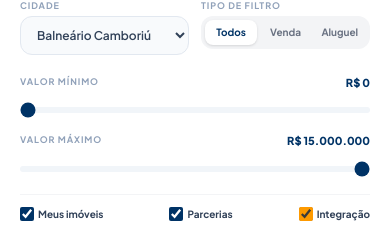
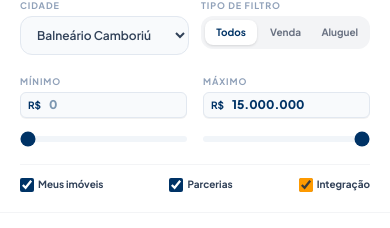
Before and after one commit to afreccia-pixel/ImobiShare, a React (Vite) app: page / in a window 390 px wide. Both pictures are taken after typing "name@example.com", "Sample123" into the empty fields and a click on the button "ENTRAR COM E-MAIL". Shown: the part 543-771 px from the top of the page. Built offline with nearby package versions, Linux system fonts and the light colour scheme.

Commit message:
feat(ui): improve price input UX and fix map styles
Switch price fields to masked text inputs for better formatting and mobile support. Also, correct invalid class syntax in MapView.

```diff
--- a/src/App.tsx
+++ b/src/App.tsx
@@ -779,13 +779,28 @@ Toque abaixo para ver fotos e todos os detalhes:
                       </div>
                     </div>
 
-                    {/* Valor Slider range */}
-                    <div className="space-y-3.5 pt-1">
+                    {/* Valor Slider range - Side by Side */}
+                    <div className="grid grid-cols-2 gap-4 pt-1">
                       {/* Valor Mínimo */}
-                      <div className="space-y-1">
-                        <div className="flex justify-between text-[11px]">
-                          <span className="font-bold text-slate-400 uppercase tracking-widest text-[9px]">Valor Mínimo</span>
-                          <span className="text-[#003366] font-extrabold">{formatPriceBRL(filterValorMin)}</span>
+                      <div className="space-y-1.5">
+                        <div className="flex flex-col gap-1">
+                          <span className="font-bold text-slate-400 uppercase tracking-widest text-[9px]">Mínimo</span>
+                          <div className="relative flex items-center">
+                            <span className="absolute left-2 text-[10px] sm:text-xs font-bold text-[#003366] pointer-events-none">R$</span>
+                            <input
+                              type="text"
+                              inputMode="numeric"
+                              value={filterValorMin === 0 ? '' : new Intl.NumberFormat('pt-BR', { maximumFractionDigits: 0 }).format(filterValorMin)}
+                              onChange={(e) => {
+                                const rawValue = e.target.value;
+                                const cleanValue = rawValue.replace(/\D/g, '');
+                                const valNum = cleanValue === '' ? 0 : Number(cleanValue);
+                                setFilterValorMin(valNum);
+                              }}
+                              placeholder="0"
+                              className="w-full text-xs font-extrabold text-[#003366] pl-7 pr-1.5 py-1 bg-slate-50 border border-slate-200 rounded-md focus:outline-hidden focus:border-[#003366] shadow-2xs"
+                            />
+                          </div>
                         </div>
                         <input
                           type="range"
@@ -799,10 +814,25 @@ Toque abaixo para ver fotos e todos os detalhes:
                       </div>
 
                       {/* Valor Máximo */}
-                      <div className="space-y-1">
-                        <div className="flex justify-between text-[11px]">
-                          <span className="font-bold text-slate-400 uppercase tracking-widest text-[9px]">Valor Máximo</span>
-                          <span className="text-[#003366] font-extrabold">{formatPriceBRL(filterValorMax)}</span>
+                      <div className="space-y-1.5">
+                        <div className="flex flex-col gap-1">
+                          <span className="font-bold text-slate-400 uppercase tracking-widest text-[9px]">Máximo</span>
+                          <div className="relative flex items-center">
+                            <span className="absolute left-2 text-[10px] sm:text-xs font-bold text-[#003366] pointer-events-none">R$</span>
+                            <input
+                              type="text"
+                              inputMode="numeric"
+                              value={filterValorMax === 0 ? '' : new Intl.NumberFormat('pt-BR', { maximumFractionDigits: 0 }).format(filterValorMax)}
+                              onChange={(e) => {
+                                const rawValue = e.target.value;
+                                const cleanValue = rawValue.replace(/\D/g, '');
+                                const valNum = cleanValue === '' ? 0 : Number(cleanValue);
+                                setFilterValorMax(valNum);
+                              }}
+                              placeholder="15.000.000"
+                              className="w-full text-xs font-extrabold text-[#003366] pl-7 pr-1.5 py-1 bg-slate-50 border border-slate-200 rounded-md focus:outline-hidden focus:border-[#003366] shadow-2xs"
+                            />
+                          </div>
                         </div>
                         <input
                           type="range"
--- a/src/components/MapView.tsx
+++ b/src/components/MapView.tsx
@@ -259,8 +259,8 @@ export function MapView({ imoveis, selectedIds, onSelectToggle, onViewDetails }:
       />
       {/* Mini Helper Overlay */}
       <div className="absolute bottom-2 left-2 bg-slate-900/90 backdrop-blur-xs text-white text-[9px] font-bold px-2 py-1 rounded-md z-10 shadow-xs flex items-center gap-2">
-        <span class="flex items-center gap-1"><span class="w-2 h-2 rounded-full bg-[#003366]" /> Rede</span>
-        <span class="flex items-center gap-1"><span class="w-2 h-2 rounded-full bg-amber-500" /> Integração</span>
+        <span className="flex items-center gap-1"><span className="w-2 h-2 rounded-full bg-[#003366]" /> Rede</span>
+        <span className="flex items-center gap-1"><span className="w-2 h-2 rounded-full bg-amber-500" /> Integração</span>
       </div>
     </div>
   );
--- a/src/components/PropertyForm.tsx
+++ b/src/components/PropertyForm.tsx
@@ -15,7 +15,7 @@ interface PropertyFormProps {
   onCancel: () => void;
 }
 
-// Preset luxury images for quick assignment
+  // Preset luxury images for quick assignment
 const PRESET_GALLERY = [
   'https://images.unsplash.com/photo-1545324418-cc1a3fa10c00?w=600&auto=format&fit=crop&q=80',
   'https://images.unsplash.com/photo-1512917774080-9991f1c4c750?w=600&auto=format&fit=crop&q=80',
@@ -24,6 +24,14 @@ const PRESET_GALLERY = [
   'https://images.unsplash.com/photo-1502672260266-1c1ef2d93688?w=600&auto=format&fit=crop&q=80',
   'https://images.unsplash.com/photo-1513694203232-719a280e022f?w=600&auto=format&fit=crop&q=80'
 ];
+
+// Helper to format the number as a Portuguese thousands separator string
+const formatNumberWithSeparators = (val: number | '') => {
+  if (val === '') return '';
+  return new Intl.NumberFormat('pt-BR', {
+    maximumFractionDigits: 0
+  }).format(val);
+};
 
 export function PropertyForm({ imovelId, onSave, onCancel }: PropertyFormProps) {
   const [titulo, setTitulo] = useState('');
@@ -429,10 +437,15 @@ export function PropertyForm({ imovelId, onSave, onCancel }: PropertyFormProps)
                 Valor {tipo === 'locação' ? '(mês)' : ''}
               </label>
               <input
-                type="number"
+                type="text"
+                inputMode="numeric"
                 placeholder="R$ Valor"
-                value={valor}
-                onChange={(e) => setValor(e.target.value === '' ? '' : Number(e.target.value))}
+                value={formatNumberWithSeparators(valor)}
+                onChange={(e) => {
+                  const rawValue = e.target.value;
+                  const cleanValue = rawValue.replace(/\D/g, '');
+                  setValor(cleanValue === '' ? '' : Number(cleanValue));
+                }}
                 className="w-full text-xs px-3 py-2 border border-slate-200 rounded-lg focus:outline-hidden focus:border-[#003366]"
               />
             </div>
```
